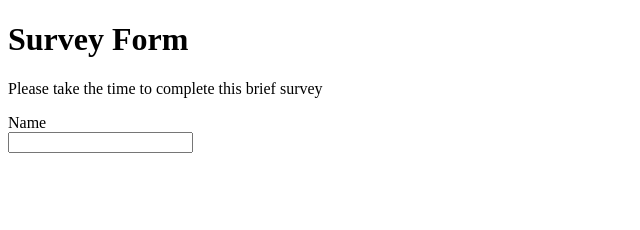
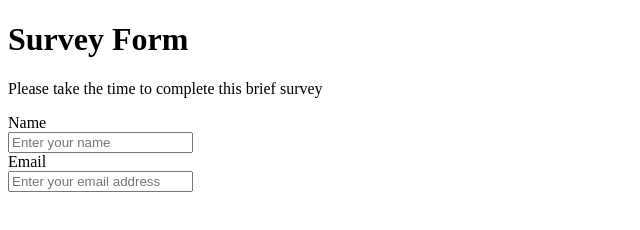
Before and after one commit to MRodriguez-M/Survey-Form, a plain HTML site: page index.html in a window 1280 px wide. Shown: the whole page, without its empty margins (0-640 px from the left). Drawn offline with Linux system fonts and the light colour scheme.

Commit message:
Added input for user email

```diff
--- a/index.html
+++ b/index.html
@@ -1,12 +1,16 @@
 <!DOCTYPE html>
 <html>
-    <head></head>
+    <head>
+        <title>Survey Form</title>
+    </head>
     <body>
         <h1 id="title">Survey Form</h1>
         <p id="description">Please take the time to complete this brief survey</p>
         <form id="survey-form">
             <label>Name</label><br>
-            <input type="text" id="name" required>
+            <input type="text" id="name" placeholder="Enter your name" required><br>
+            <label>Email</label><br>
+            <input type="email" id="email" placeholder="Enter your email address" required>
         </form>
     </body>
 </html>
```
